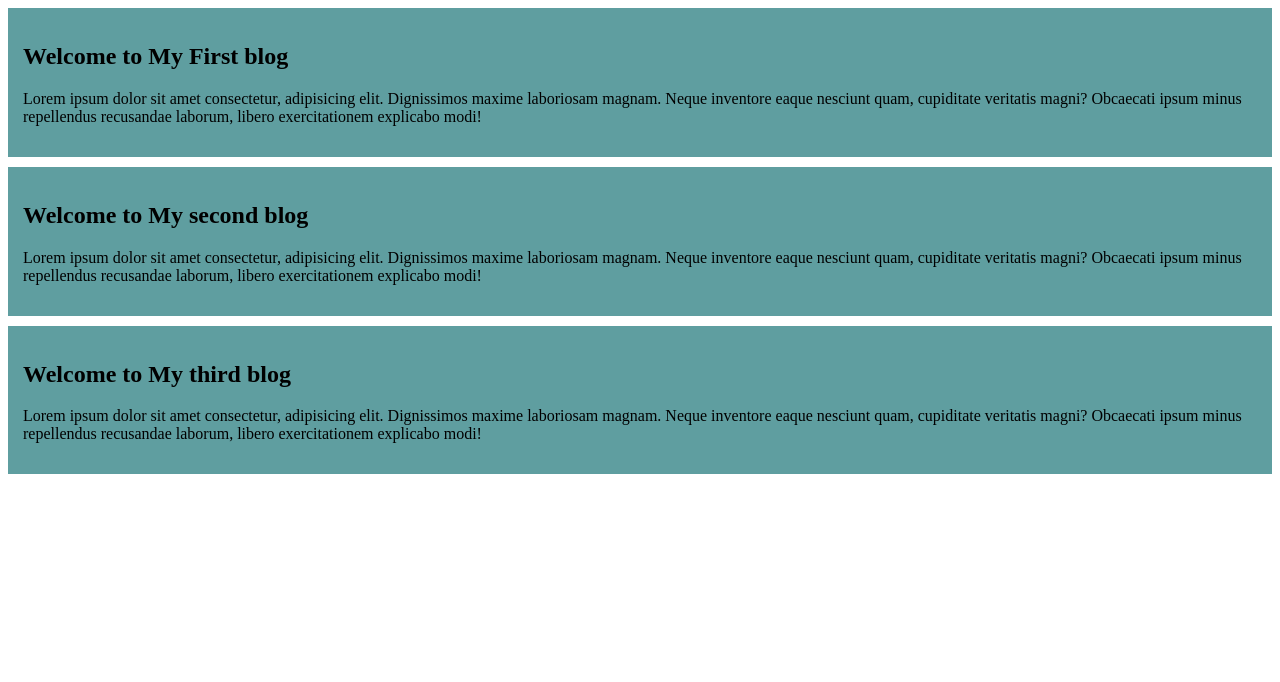
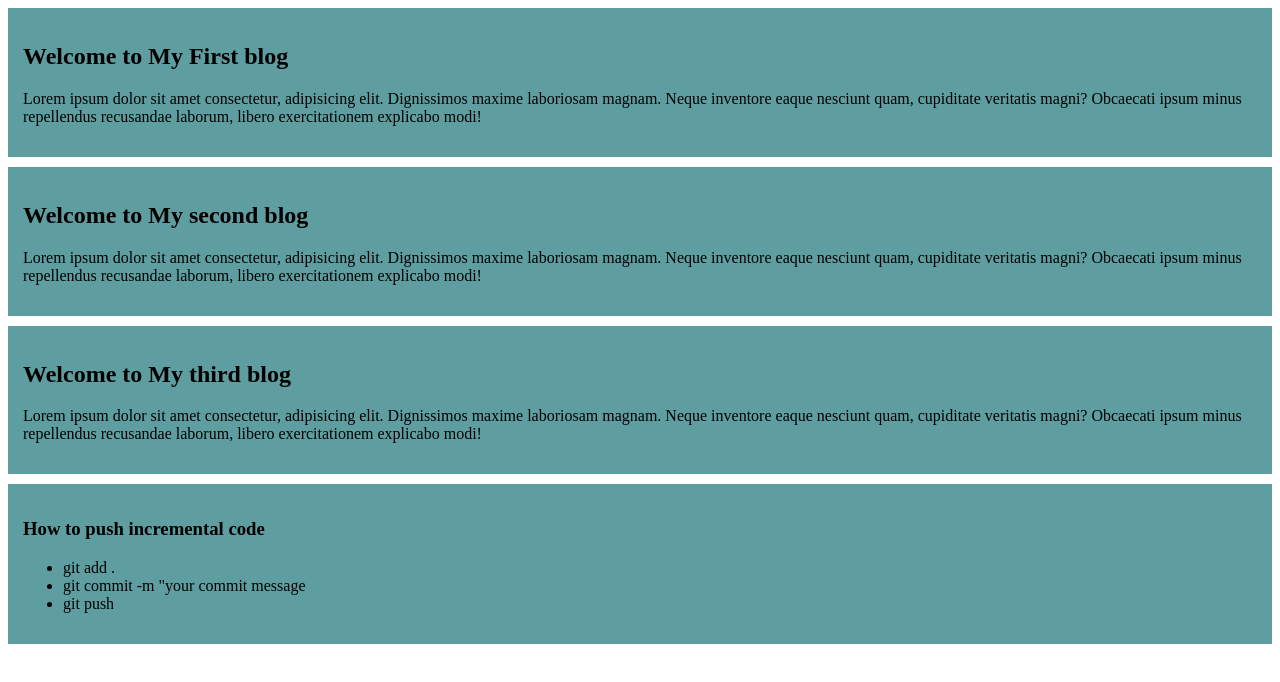
Before and after one commit to Dibakar-Biswas/my-simple-website, a plain HTML site: page index.html in a window 1280 px wide. Drawn offline with Linux system fonts and the light colour scheme.

Commit message:
added list

```diff
--- a/index.html
+++ b/index.html
@@ -20,5 +20,13 @@
         <h2>Welcome to My third blog</h2>
         <p>Lorem ipsum dolor sit amet consectetur, adipisicing elit. Dignissimos maxime laboriosam magnam. Neque inventore eaque nesciunt quam, cupiditate veritatis magni? Obcaecati ipsum minus repellendus recusandae laborum, libero exercitationem explicabo modi!</p>
     </div>
+    <div>
+        <h3>How to push incremental code</h3>
+        <ul>
+            <li>git add .</li>
+            <li>git commit -m "your commit message</li>
+            <li>git push</li>
+        </ul>
+    </div>
 </body>
 </html>
```
